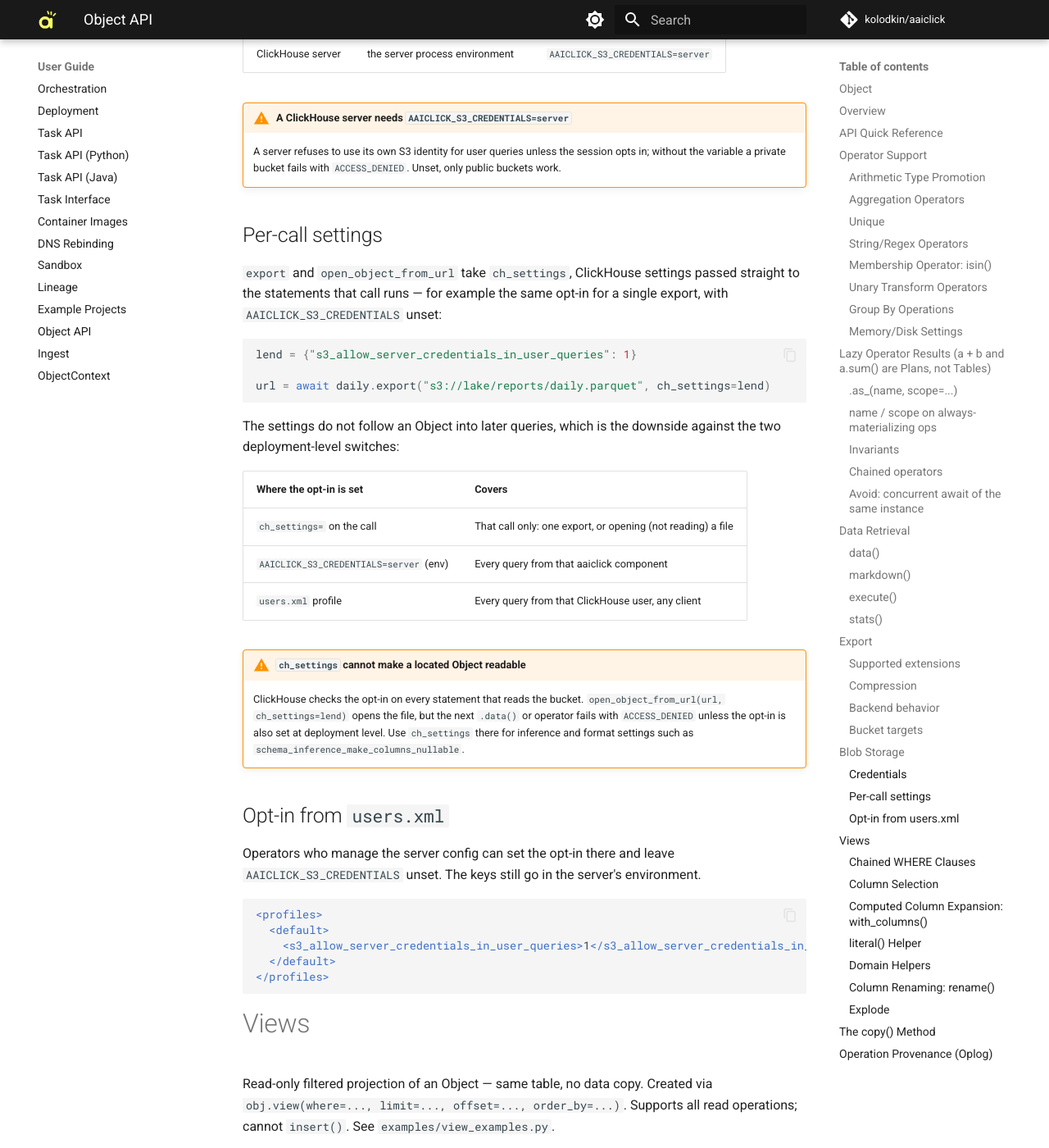
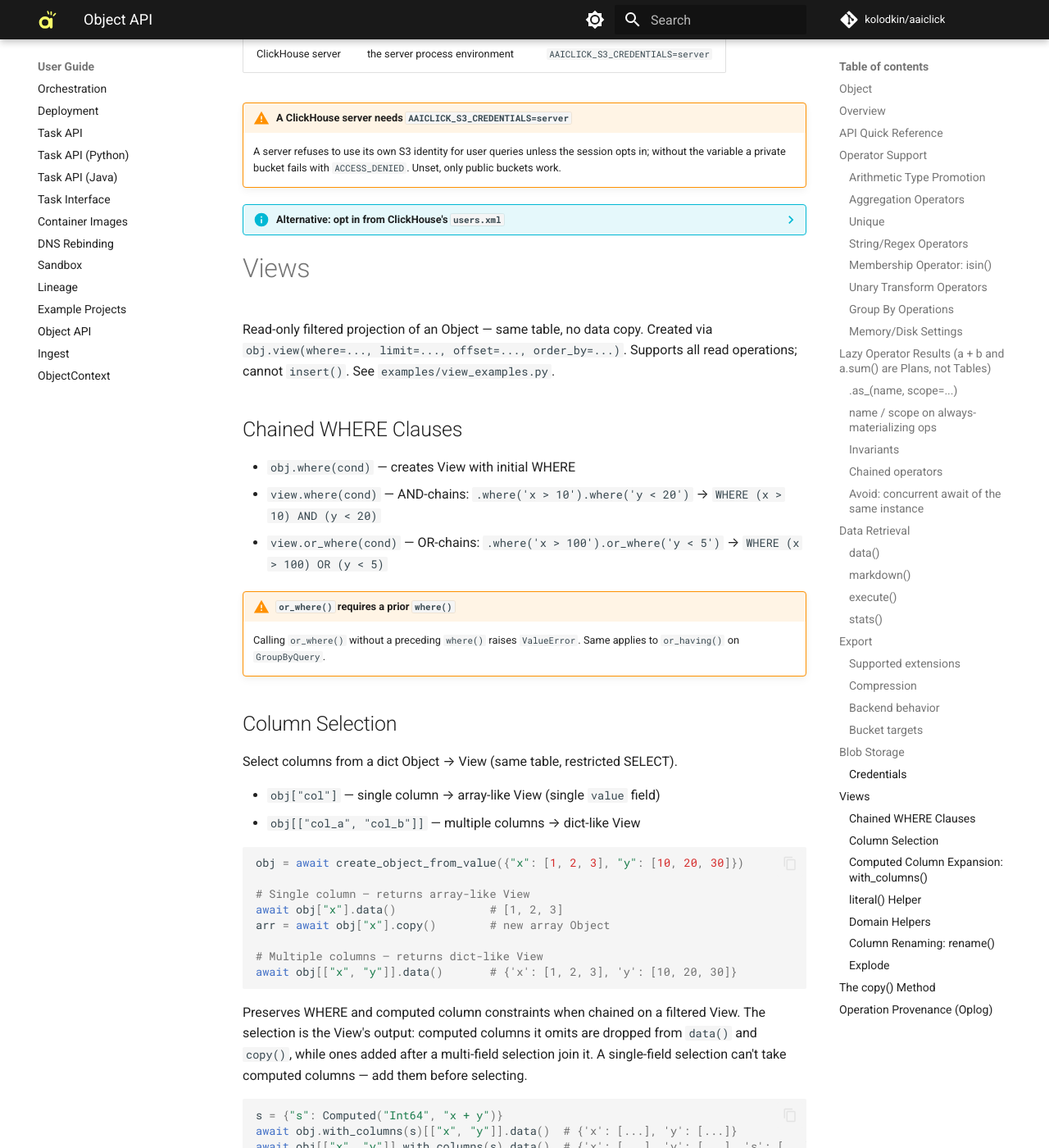
Before and after one commit to kolodkin/aaiclick, an MkDocs documentation site: the page built from docs/user_guide/object.md, in a window 1280 px wide and 1400 px high, scrolled down 14593 px. Shown: the whole window at 82% size. Built offline with MkDocs 1.6.1 and Material for MkDocs 9.7.7, drawn with Linux system fonts in a browser that asks for light colours; comment, search, counter and statistics services are not loaded.

Commit message:
Revert "Pass ch_settings through export and open_object_from_url"
This reverts commit ed4989b23f29ad7aec48f2649667c4aea25f853e.

````diff
--- a/docs/user_guide/object.md
+++ b/docs/user_guide/object.md
@@ -471,47 +471,18 @@ environment (`AWS_ACCESS_KEY_ID` / `AWS_SECRET_ACCESS_KEY`, or an IAM role).
     session opts in; without the variable a private bucket fails with
     `ACCESS_DENIED`. Unset, only public buckets work.
 
-## Per-call settings
+??? info "Alternative: opt in from ClickHouse's `users.xml`"
+    Operators who manage the server config can set the opt-in there and
+    leave `AAICLICK_S3_CREDENTIALS` unset. The keys still go in the server's
+    environment.
 
-`export` and `open_object_from_url` take `ch_settings`, ClickHouse settings
-passed straight to the statements that call runs — for example the same opt-in
-for a single export, with `AAICLICK_S3_CREDENTIALS` unset:
-
-```python
-lend = {"s3_allow_server_credentials_in_user_queries": 1}
-
-url = await daily.export("s3://lake/reports/daily.parquet", ch_settings=lend)
-```
-
-The settings do not follow an Object into later queries, which is the downside
-against the two deployment-level switches:
-
-| Where the opt-in is set                | Covers                                                      |
-|----------------------------------------|-------------------------------------------------------------|
-| `ch_settings=` on the call             | That call only: one export, or opening (not reading) a file |
-| `AAICLICK_S3_CREDENTIALS=server` (env) | Every query from that aaiclick component                    |
-| `users.xml` profile                    | Every query from that ClickHouse user, any client           |
-
-!!! warning "`ch_settings` cannot make a located Object readable"
-    ClickHouse checks the opt-in on every statement that reads the bucket.
-    `open_object_from_url(url, ch_settings=lend)` opens the file, but the next
-    `.data()` or operator fails with `ACCESS_DENIED` unless the opt-in is also
-    set at deployment level. Use `ch_settings` there for inference and format
-    settings such as `schema_inference_make_columns_nullable`.
-
-## Opt-in from `users.xml`
-
-Operators who manage the server config can set the opt-in there and leave
-`AAICLICK_S3_CREDENTIALS` unset. The keys still go in the server's
-environment.
-
-```xml
-<profiles>
-  <default>
-    <s3_allow_server_credentials_in_user_queries>1</s3_allow_server_credentials_in_user_queries>
-  </default>
-</profiles>
-```
+    ```xml
+    <profiles>
+      <default>
+        <s3_allow_server_credentials_in_user_queries>1</s3_allow_server_credentials_in_user_queries>
+      </default>
+    </profiles>
+    ```
 
 # Views
 
````
Also changed, not shown: docs/designs/blob_storage.md (+0 -5 lines), 5 other files.
